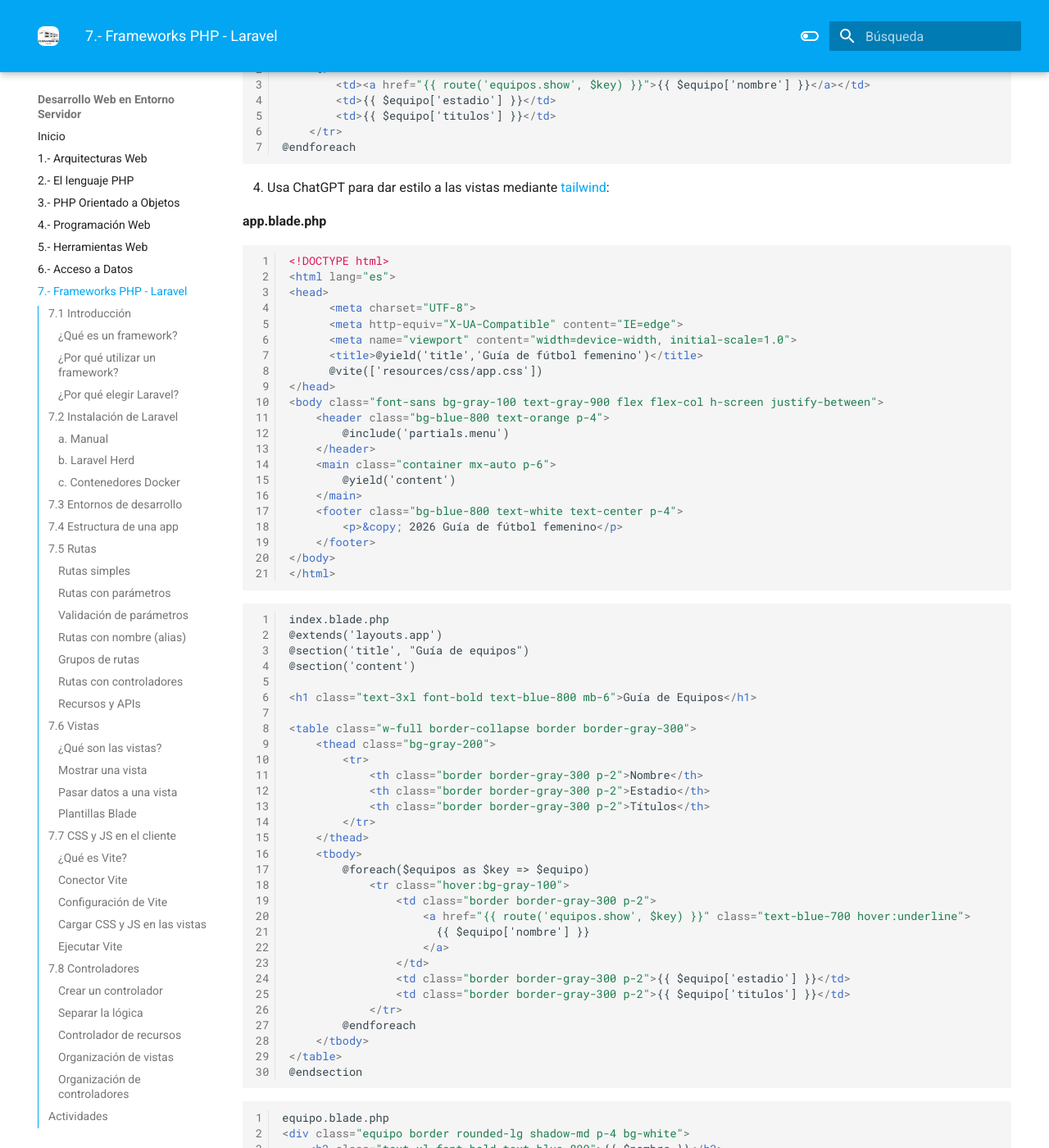
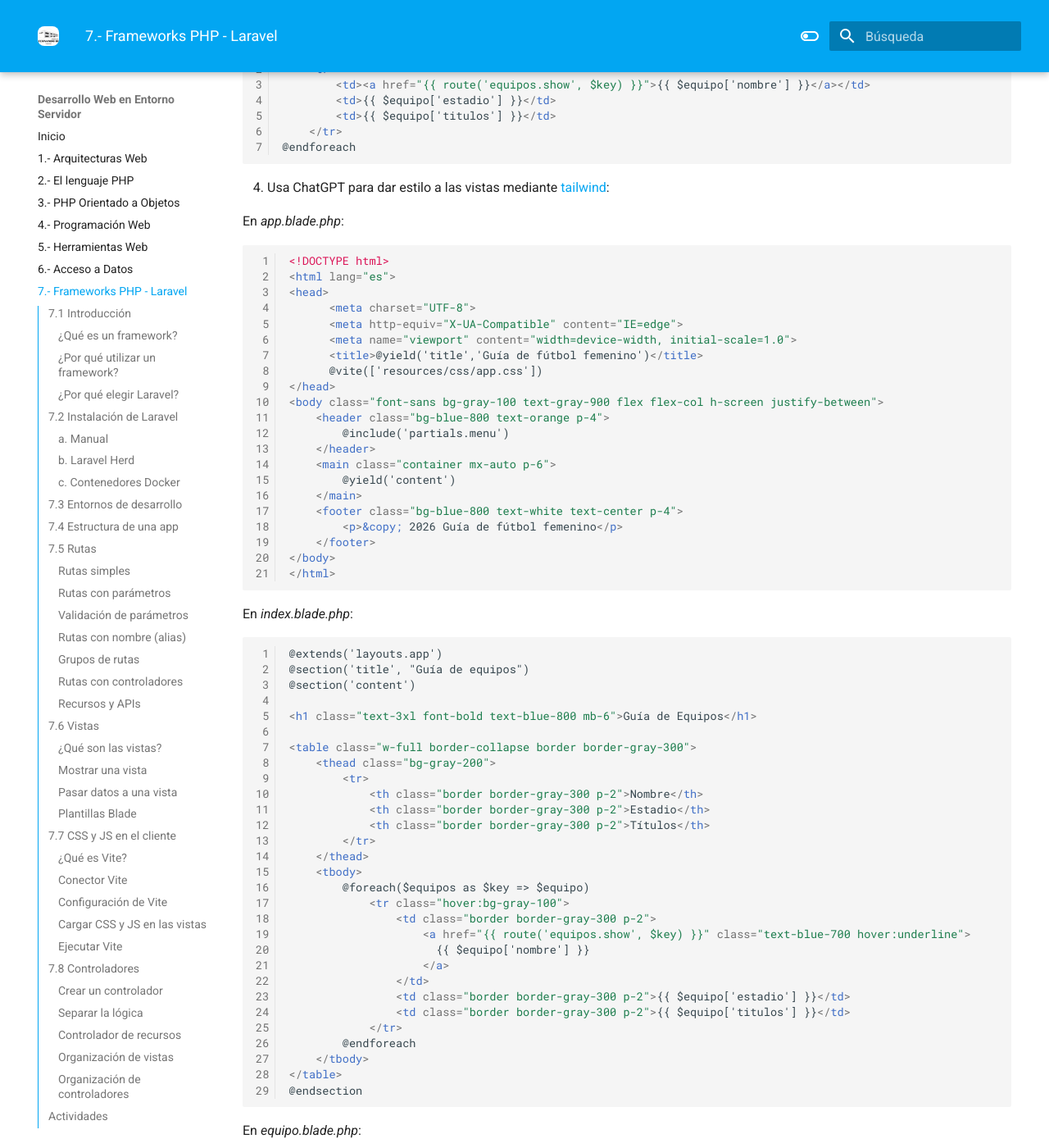
Before and after one commit to elblo/dwes2526, an MkDocs documentation site: the page built from docs/07frameworks.md, in a window 1280 px wide and 1400 px high, scrolled down 31731 px. Shown: the whole window at 82% size. Built offline with MkDocs 1.6.1 and Material for MkDocs 9.7.7, drawn with Linux system fonts in a browser that asks for light colours.

Commit message:
Modificadas secciones

````diff
--- a/docs/07frameworks.md
+++ b/docs/07frameworks.md
@@ -1400,7 +1400,7 @@ Route::resource('equipos', EquipoController::class);
 
 4. Usa ChatGPT para dar estilo a las vistas mediante [tailwind](https://tailwindcss.com/):
 
-**app.blade.php**
+En *app.blade.php*:
 
 ```html
 <!DOCTYPE html>
@@ -1426,8 +1426,9 @@ Route::resource('equipos', EquipoController::class);
 </html>
 ```
 
-```html
-index.blade.php
+En *index.blade.php*:
+
+```html
 @extends('layouts.app')
 @section('title', "Guía de equipos")
 @section('content')
@@ -1459,8 +1460,9 @@ index.blade.php
 @endsection
 ```
 
-```html
-equipo.blade.php
+En *equipo.blade.php*:
+
+```html
 <div class="equipo border rounded-lg shadow-md p-4 bg-white">
     <h2 class="text-xl font-bold text-blue-800">{{ $nombre }}</h2>
     <p><strong>Estadio:</strong> {{ $estadio }}</p>
@@ -1468,8 +1470,9 @@ equipo.blade.php
 </div>
 ```
 
-```html
-menu.blade.php
+En *menu.blade.php*:
+
+```html
 <nav>
     <ul class="flex space-x-4">
         <li><a href="/" class="text-white hover:underline">Inicio</a></li>
````
